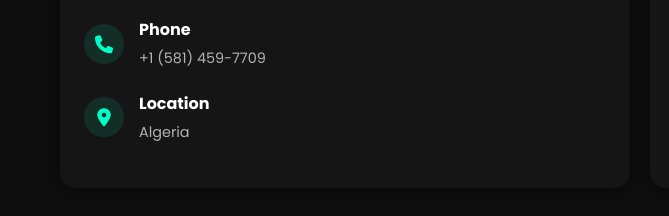
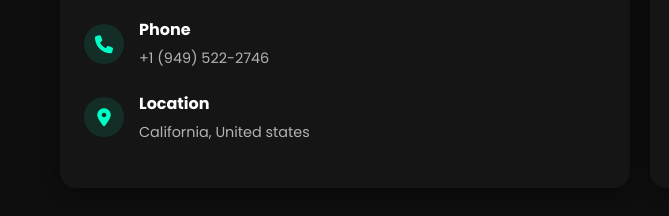
Before and after one commit to jrdevwass/Wassjrdeveloper, a plain HTML site: page index.html in a window 1280 px wide. Shown: the part 5469-5685 px from the top of the page, 0-669 px from the left. Drawn offline with Linux system fonts and the light colour scheme.

Commit message:
Update index.html

```diff
--- a/index.html
+++ b/index.html
@@ -941,7 +941,7 @@
           </div>
           <div class="contact-details">
             <h4>Phone</h4>
-            <p>+1 (581) 459-7709</p>
+            <p>+1 (949) 522-2746</p>
           </div>
         </div>
         <div class="contact-item">
@@ -950,7 +950,7 @@
           </div>
           <div class="contact-details">
             <h4>Location</h4>
-            <p>Algeria</p>
+            <p>California, United states</p>
           </div>
         </div>
       </div>
```
